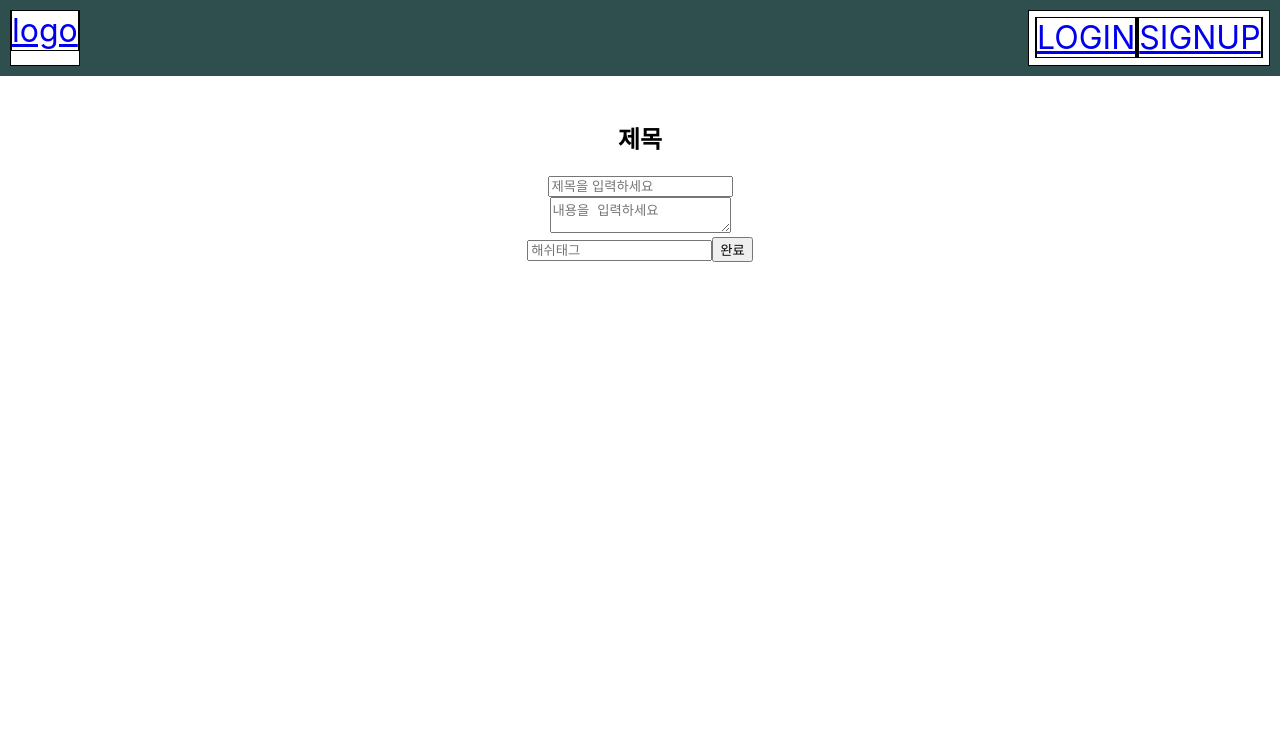
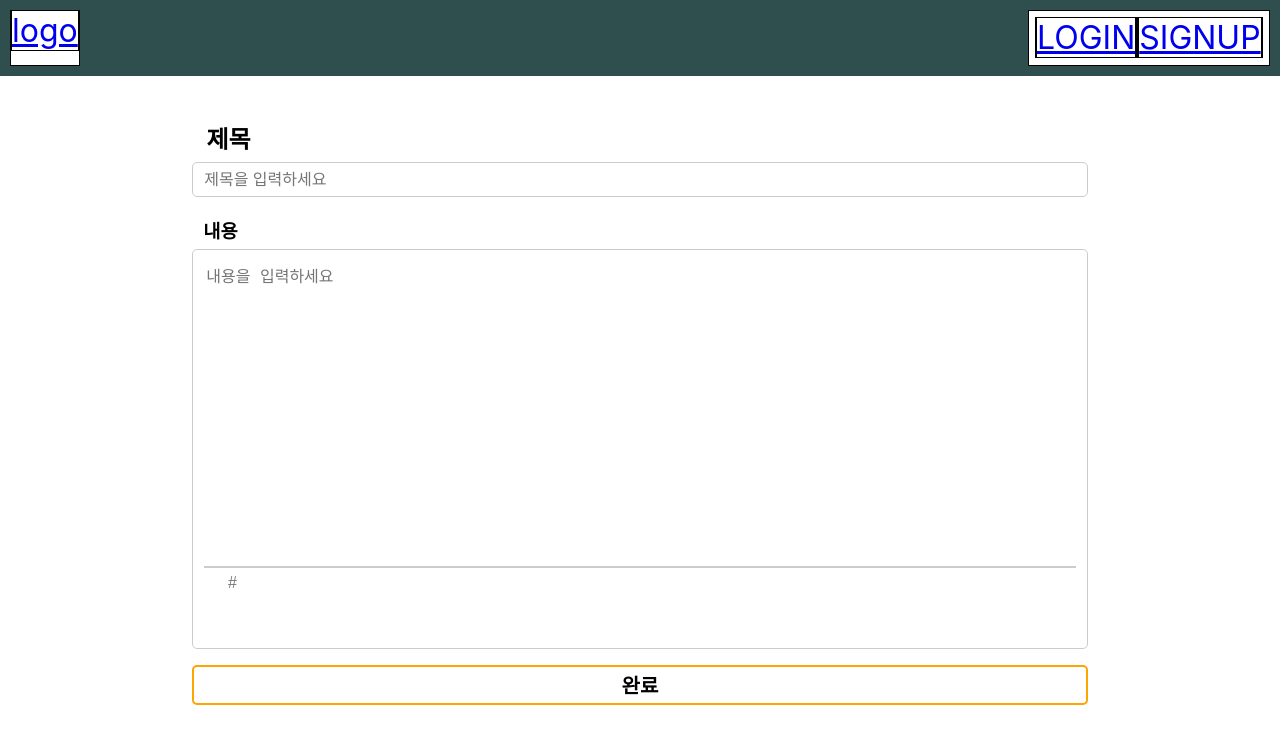
Before and after one commit to codestates/Animal_Palm, a React (Create React App) app in the folder react-animal_palm_client/: page /board/write in a window 1280 px wide. Shown: the top 744 px of the page. Built offline with nearby package versions, Linux system fonts and the light colour scheme.

Commit message:
[Client] / #72 / board css

```diff
--- a/react-animal_palm_client/src/Pages/Board.css
+++ b/react-animal_palm_client/src/Pages/Board.css
@@ -12,13 +12,32 @@ th {
     border-bottom: 3px solid orange;
 }
 
-.Board_post,  .Board_write{
+
+.Board_list {
+    display: flex;
+    flex-direction: column;
     margin-top: 100px;
+    width: 70%;
 }
 
-.Board_list {
-    margin-top: 100px;
-    width: 70%;
+.Board_list > a {
+    border: 1px solid #ccc;
+    text-decoration: none;
+    width: 5em;
+    height: 2em;
+    align-self: flex-end;
+    margin : 1em;
+    cursor: pointer;
+    display: flex;
+    align-items: center;
+    justify-content: center;
+    border-radius: 12%;
+}
+
+
+
+.Board_list > a:visited{
+    color: black
 }
 
 .table {
@@ -31,11 +50,6 @@ th {
     border: 1px solid gray;
 }
 
-.Content {
-    height: 10em;
-}
-
-
 
 .boardContent:hover {
     background-color: #ccc;
@@ -47,6 +61,7 @@ th {
     align-items: center;
     justify-content: center;
 }
+
 
 .col10 {
     width: 10%;
@@ -71,3 +86,229 @@ th {
 .col8 {
     width: 8%;
 }
+
+/*-------------------------------------------------------*/
+
+.Board_post{
+    margin-top: 100px;
+    width: 70%;
+    text-align: start;
+    display: flex;
+    flex-direction: column;
+}
+
+.Header {
+    margin-bottom: 10px;
+    border-bottom: 3px solid #ccc;
+}
+
+.Header > h1 {
+    margin-block-end: 0.3em;
+}
+
+.deleteContext {
+    align-self: flex-end;
+    margin-right: 15px;
+    width: 6em;
+    height: 1.8em;
+    border:none;
+    background-color: white;
+    border: 2px solid rgba(196, 224, 250, 0.979);
+    font-size: 1.2em;
+    font-weight: bold;
+    cursor: pointer;
+}
+
+.deleteContext:hover {
+    background-color: rgba(196, 224, 250, 0.979);
+}
+
+.Content {
+    font-size: 16px;
+    padding-bottom: 10em;
+    border-bottom: 3px solid #ccc;
+}
+
+.deleteComment {
+    margin-left: 10px;
+}
+
+.Commentlist {
+    list-style-type: none;
+}
+
+.Commentlist > li > div > span{
+    font-weight: bold;
+    font-size: 1.1em;
+}
+
+.Commentlist > li > div > div {
+    margin : 0.3em;
+}
+
+.enterCommentContainer {
+    display: flex;
+    position: relative;
+    flex-direction: column;
+}
+
+.enterCommentContainer > textarea {
+    width: 95%;
+    height: 70px;
+    margin-top: 1em;
+    font-size: 16px;
+    align-self: center;
+    resize: none;
+    padding: 10px;
+}
+
+
+
+.enterCommentContainer > button {
+    position:absolute;
+    justify-self: end;
+    align-self: flex-end;
+    bottom: 5px;
+    right: 30px;
+    border:none;
+    color:rgb(122, 122, 122);
+    background-color:unset;
+    cursor: pointer;
+    font-size: 16px;
+    border:1px solid rgb(190, 190, 190);
+    border-bottom: 3px solid rgb(190, 190, 190);
+    border-right: 3px solid rgb(190, 190, 190) ;
+    border-radius: 10%;
+}
+
+.enterCommentContainer > button:hover{
+    background-color: rgb(224, 224, 224);
+}
+
+.enterCommentContainer > button:active {
+    border-bottom: 1px solid rgb(190, 190, 190);
+    border-right: 1px solid rgb(190, 190, 190) ;
+}
+
+.deleteComment {
+    background-color: white;
+    border:none
+}
+
+/*----------------------------------------------------------*/
+
+.Board_write{
+    margin-top: 100px;
+    width: 70%;
+    text-align: start;
+    display: flex;
+    flex-direction: column;
+}
+
+.Board_write > h2, .Board_write > h3 {
+    margin-left: 0.6em;
+    margin-bottom: .3em;
+}
+
+.Board_write > input {
+    font-size: 16px;
+    border : none;
+    resize: none;
+    padding:0.7em;
+    height: 2.2em;
+    border: 1px solid #ccc;
+    border-radius: 5px;
+}
+
+.Board_write > div {
+    display: flex;
+    flex-direction: column;
+    height: 25em;
+    align-items: stretch;
+    align-items: center;
+    border: 1px solid #ccc;
+    border-radius: 5px;
+    margin-bottom: 1em;
+    padding: 0.7em
+}
+
+.Board_write > div > input , .Board_write > div > textarea {
+    font-size: 16px;
+    border : none;
+    resize: none;
+}
+
+.Board_write > div > textarea {
+    height: 100%;
+    width: 100%;
+    border-bottom: 2px solid #ccc;
+}
+.Board_write > div > input {
+    height: 2.2em;
+    width: 95%;
+}
+
+.Board_write > div > input , .Board_write > div > textarea, .Board_write > input{
+    outline:none
+}
+
+.Board_write > button {
+    z-index: 1;
+    position: relative;
+    font-size: 20px;
+    font-weight: bold;
+    border-radius: 5px;
+    cursor: pointer;
+    height: 2em;
+    background-color: white;
+    border: 2px solid orange;
+    transition: all 2s;
+
+}
+
+.Board_write > button:hover {
+    color:white;
+}
+
+.Board_write > button::after {
+    content:"";
+    color:white;
+    position: absolute;
+    z-index: -1;
+    top:0;
+    left:0;
+    width: 0;
+    height: 100%;
+    background-color: orange;
+    transition: all 3s ;
+
+}
+
+.Board_write > button:hover::after{
+    width: 100%;
+}
+
+.hashTag{
+    width: 100%;
+    height: 3em;
+    overflow-x: auto;
+}
+
+.hashTag > span {
+    font-size: 1.1em;
+    padding-left:1.3em;
+    padding-right: .2em;
+    border-radius: 5px;
+    height: 1.4em;
+    background-color: rgb(192, 192, 192);
+    position: relative;
+    margin-right:1em;
+}
+
+.hashTag > span > a {
+    position: absolute;
+    background-color: unset;
+    border:none;
+    left : 5px;
+    cursor: pointer;
+}
--- a/react-animal_palm_client/src/Pages/components/Board_post.js
+++ b/react-animal_palm_client/src/Pages/components/Board_post.js
@@ -1,24 +1,30 @@
 import axios from 'axios';
 import { useEffect, useState } from 'react';
-import { useHistory } from 'react-router-dom';
+import { useHistory, useLocation } from 'react-router-dom';
 import '../Board.css'
 
 function Board_post({ animalId,server }) {
 
-    const [context, setContext] = useState({
-        id:'',
-    })
-    const [comment, setComment] = useState()
+    const [context, setContext] = useState({})
+    const [comment, setComment] = useState([[]])
 
     const [writeComment, setWriteComment] = useState({
-        comment:''
+        content:''
     })
 
     const history = useHistory()
 
+    const location = useLocation()
+
     useEffect(()=>{
         loadContentComment(animalId)
     },[])
+
+    const isHaveEnter = (context) => {
+        if(typeof context === 'string'){
+        console.log(context.split('\n').join('<br></br>'),1111)
+        return !!(context.indexOf('\n'))}
+    }
 
     const handleInputValue = (key) => (e) => {
         setWriteComment({...writeComment, [key]: e.target.value })
@@ -28,20 +34,23 @@ function Board_post({ animalId,server }) {
         // console.log('content')
         axios
          .get(
-          `${server}boards/${animalId}/${context.id}`
+          `${server}boards/${animalId}/${location.state.postId}`
          ).then( data => {
-           setContext(data)
-         })
+           setContext(data.data.data)
+           console.log(context)
+           })
          .catch((err)=>{
-            setContext('data')
              alert(err)
          })
 
          axios
          .get(
-           `${server}boards/comments/${context.id}}`
+           `${server}comments/${location.state.postId}`
          ).then( data => {
-          setComment(data)
+            //  console.log(data.data.data)
+          setComment([...data.data.data])
+
+          console.log(comment, data.data.data)
          })
          .catch((err)=>{
             alert(err)
@@ -50,28 +59,28 @@ function Board_post({ animalId,server }) {
       }
 
     const postComment = () => {
-        if(writeComment.comment === ''){
+        if(writeComment.content === ''){
             alert('내용을 입력해주세요')
         }
         else{
         axios
          .post(
-            `${server}boards/${context.id}}`,
+            `${server}comments/${location.state.postId}`,
             {
-                comment: writeComment.comment
+                content: writeComment.content
             }
          ).then(()=>{
             alert('댓글을 게시했습니다')
             setWriteComment({
-                comment:''
+                content:''
             })
           })
           .then(()=>{
             axios
             .get(
-              `${server}boards/comments/${context.id}}`
+              `${server}comments/${location.state.postId}`
             ).then( data => {
-             setComment(data)
+             setComment(data.data.data)
             })
             .catch((err)=>{
                alert(err)
@@ -86,7 +95,7 @@ function Board_post({ animalId,server }) {
     const deleteContext = () => {
         axios
          .delete(
-            `${server}board/${context.id}}/`
+            `${server}boards/${location.state.postId}}/`
          ).then(data=>{
             history.push('/board')
          })
@@ -96,20 +105,20 @@ function Board_post({ animalId,server }) {
          })
     }
 
-    const deleteComment = () => {
+    const deleteComment = (commentId) => {
         axios
          .delete(
-             `${server}board/${comment.id}/`//api 수정사항 comment id로 지워야함
-         ).then(data=>{
+             `${server}comments/${commentId}/`//api 수정사항 comment id로 지워야함
+         ).then(()=>{
             axios
             .get(
-              `${server}boards/comments/${context.id}}`
+              `${server}comments/${location.state.postId}`
             ).then( data => {
-             setComment(data)
+             setComment(data.data.data)
             })
             .catch((err)=>{
                alert(err)
-           }) //comment가 삭제된후 새로 로딩
+           }) //comment가 추가된후 새로 로딩
          })
     }
 
@@ -117,50 +126,44 @@ function Board_post({ animalId,server }) {
     <div className="Board_post">
         {/* {loadContentComment(animalId)} */}
         <div className="Header">
-            <h1>제목입니다</h1>
-            {/* <h1>{context.title}</h1> */}
+            {/* <h1>제목입니다</h1> */}
+            <h1>{context.title}</h1>
         </div>
-        <button onClick={deleteContext}>글삭제</button>
+        <button className="deleteContext" onClick={deleteContext}>글삭제</button>
         <div className="Container">
-            <div className="Content">
-                게시글 <br></br>
-                게시글 <br></br>
-                게시글 <br></br>
-                게시글 <br></br>
-                게시글 <br></br>
-                {/* {context.content} */}
-
-            </div>
+            <pre className="Content">
+                {context.content}
+            </pre>
             <div className="Replybox"></div>
             <div className="Commentbox">
                 <ul className="Commentlist">
                     {/* {여기는 map으로 구현해야함} */}
-                    <li>
+                    {/* <li>
                         <div>
-                            <div>댓글작성자</div>
+                            <span>댓글작성자</span>
+                            <button className="deleteComment" onClick={deleteComment}>삭제</button>
                             <div>댓글입니다.댓글입니다.댓글입니다.댓글입니다</div>
                             <div>
                                 2021.12.34 22:00
-                                <button onClick={deleteComment}>삭제</button>
                             </div>
                         </div>
-                    </li>
-                    {/* {comment.map(el=>{
+                    </li> */}
+                    {comment.map(el=>{
+                        return(
                     <li>
                         <div>
-                            <div>{comment.user}</div>
-                            <div>{comment.comment}</div>
+                            <span>{el.userId}</span>
+                            <button className="deleteComment" onClick={()=>deleteComment(el.id)}>삭제</button>
+                            <div>{el.content}</div>
                             <div>
-                            {comment.time}
-                            <button onClick={deleteComment}>삭제</button>
+                            {el.createdAt}
                             </div>
                         </div>
-                    </li>
-                    })} */}
+                    </li>)
+                    })}
                 </ul>
-                <div>
-                <h3>댓글</h3>
-                <textarea placeholder="댓글을 입력해주세요" onChange={handleInputValue('comment')} value={writeComment.comment} />
+                <div className="enterCommentContainer">
+                <textarea placeholder="댓글을 입력해주세요" onChange={handleInputValue('content')} value={writeComment.content} />
                 <button onClick={postComment} >등록</button>
                 </div>
             </div>
--- a/react-animal_palm_client/src/Pages/components/Board_write.js
+++ b/react-animal_palm_client/src/Pages/components/Board_write.js
@@ -9,10 +9,18 @@ import '../Board.css'
         title:'',
         content:'',
         hash:'',
+        hashTag:[]
       })
 
       const handleInputValue = (key) => (e) => {
-        setContext({...context, [key]: e.target.value })
+
+        if((!context.hash==='' && e.nativeEvent.data===' ')){
+          setContext({...context, hashTag:[...context.hashTag,[context.hash]],[key]:''  })
+        }
+        if(context.hash.split('').filter(el=>el!==' ').length>0 && e.nativeEvent.data===' '){
+          setContext({...context, hashTag:[...context.hashTag,[context.hash.split('').filter(el=>el!==' ').join('')]],[key]:''  })
+        }
+        else{setContext({...context, [key]: e.target.value })}
       }
 
       const postContext = () => {
@@ -27,7 +35,7 @@ import '../Board.css'
             {
               title: context.title,
               content: context.content,
-              hash: context.hash
+              hash: context.hashTag
             }
           ).then(()=>{
             alert('글을 게시했습니다')
@@ -35,6 +43,7 @@ import '../Board.css'
               title:'',
               content:'',
               hash:'',
+              hashTag:[]
             })
           })
           .catch((err)=>{
@@ -48,10 +57,16 @@ import '../Board.css'
          <div className="Board_write">
              <h2>제목</h2>
              <input placeholder="제목을 입력하세요" type="title" onChange={handleInputValue('title')} value={context.title} ></input>
-             <br></br>
+             <h3>내용</h3>
+             <div>
              <textarea placeholder="내용을 입력하세요" onChange={handleInputValue('content')} value={context.content} ></textarea>
-             <br></br>
-             <input placeholder="해쉬태그" onChange={handleInputValue('hash')} value={context.hash} ></input>
+             <input placeholder="#" onChange={handleInputValue('hash')} value={context.hash} ></input>
+             <div className="hashTag">
+             {context.hashTag.length > 0 ?
+             context.hashTag.map((el,idx)=> <span key={idx}><a onClick={()=>{context.hashTag.splice(idx,1);setContext({...context})}}>✕</a>{el}</span>)
+             : ''}
+             </div>
+             </div>
              <button type='submit' onClick={postContext} >완료</button>
          </div>
        );
```
Also changed, not shown: react-animal_palm_client/src/Pages/components/Board_list.js (+4 -6 lines).
